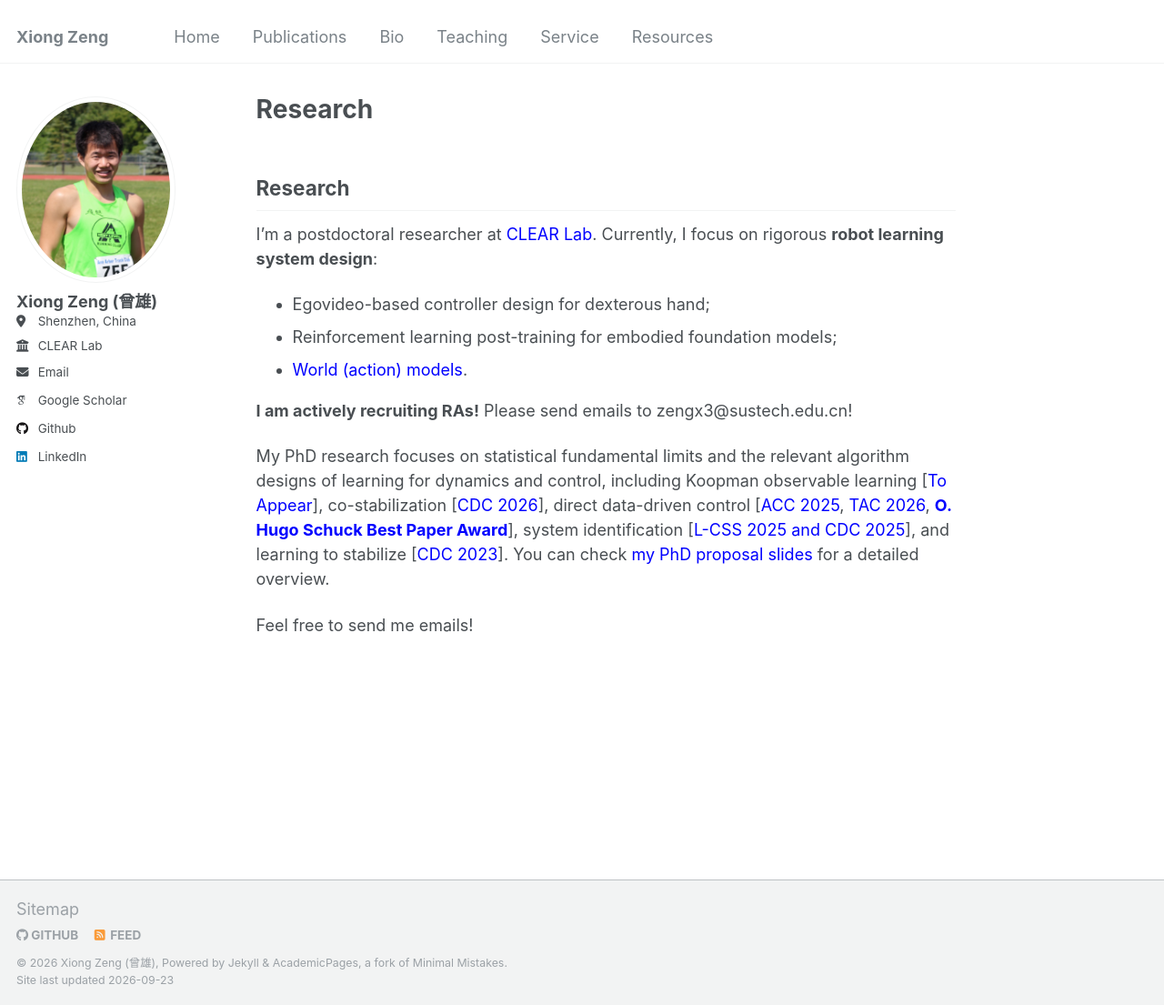
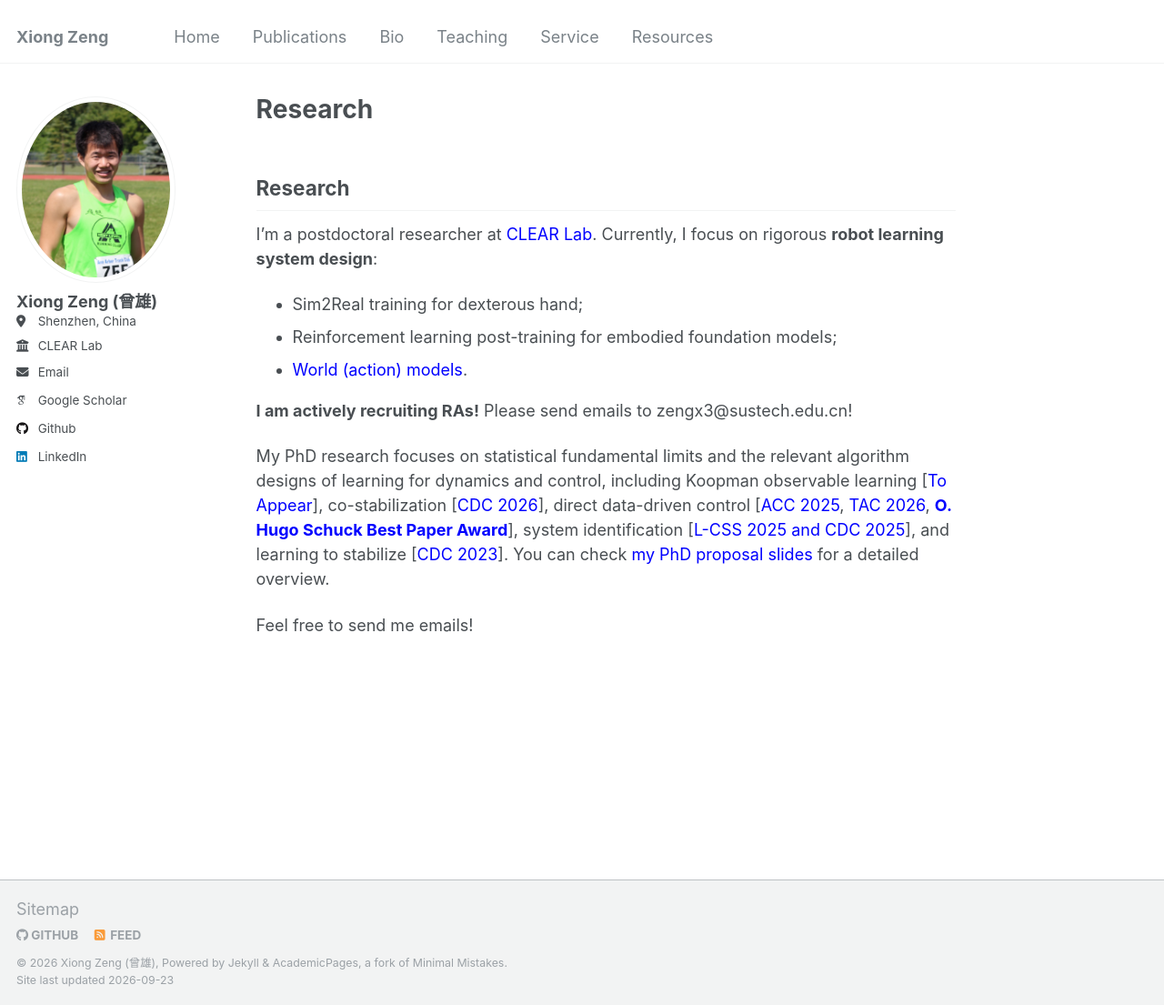
Before and after one commit to zengxiong111/zengxiong.github.io, a Jekyll site: the page built from _pages/about.md, in a window 1280 px wide and 1105 px high. Shown: the whole window at 91% size. Built offline with Jekyll 4.4.1, drawn with Linux system fonts in a browser that asks for light colours; some web fonts are replaced; our own code applies the rules of GitHub Pages for plain Markdown files.

Commit message:
Update about.md

```diff
--- a/_pages/about.md
+++ b/_pages/about.md
@@ -10,7 +10,7 @@ redirect_from:
 
 I'm a postdoctoral researcher at <a href="https://www.wzhanglab.site/" style="color: blue;text-decoration: none;" target="_blank">CLEAR Lab</a>. Currently, I focus on rigorous **robot learning system design**:
 
-- Egovideo-based controller design for dexterous hand;
+- Sim2Real training for dexterous hand;
 - Reinforcement learning post-training for embodied foundation models;
 - <a href="https://arxiv.org/abs/2607.00836" style="color: blue;text-decoration: none;" target="_blank">World (action) models</a>.
 
```
